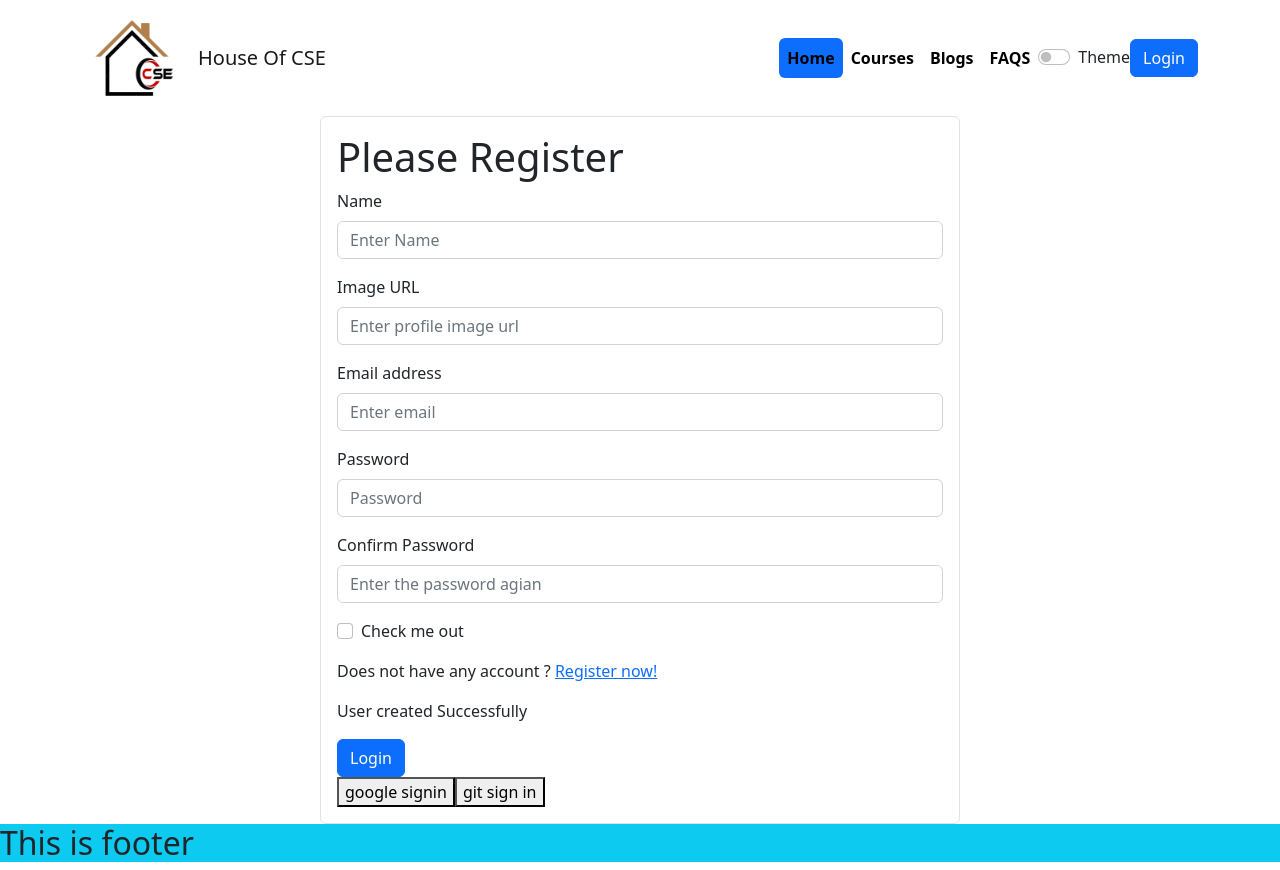
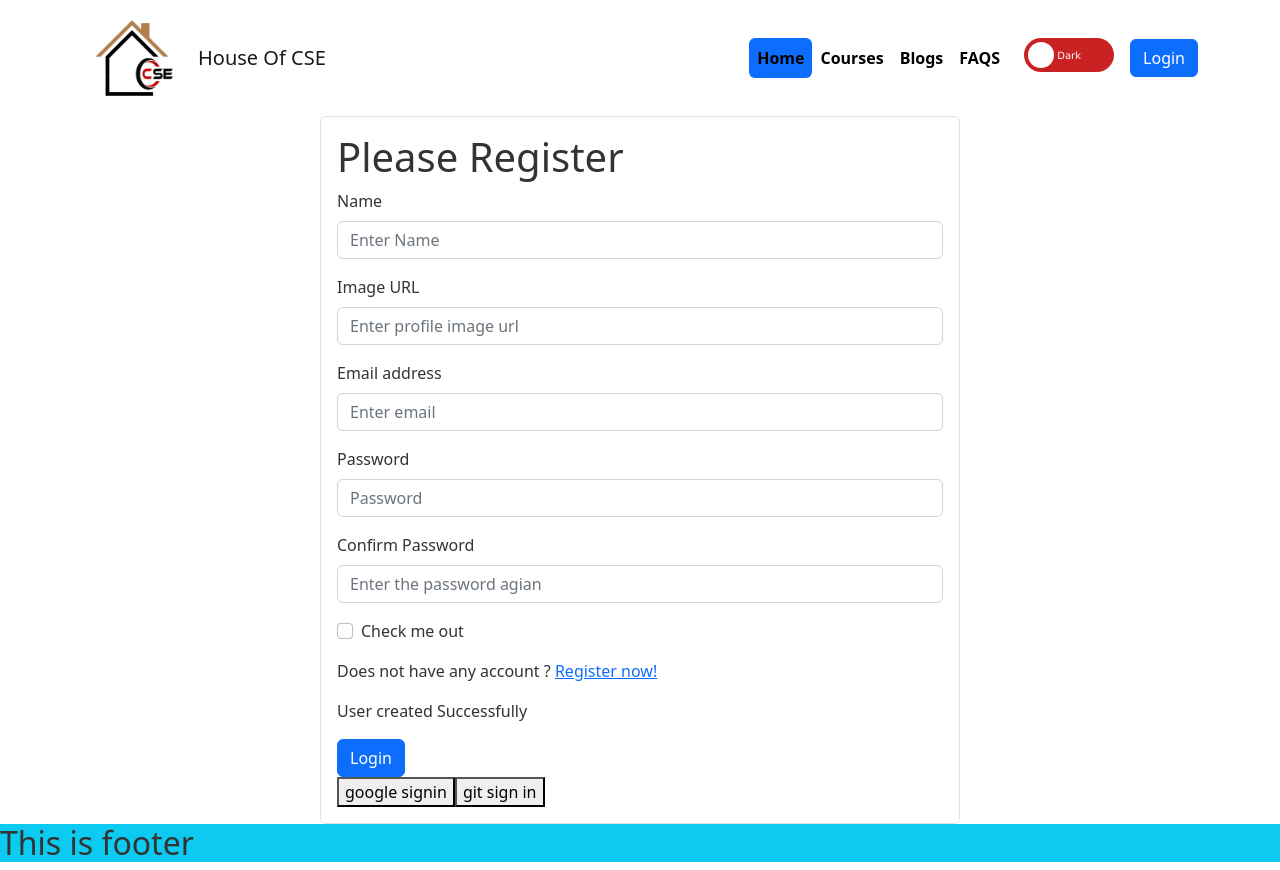
Before and after one commit to ASHRAF1925/House-of-Cse-Client-Side, a React (Create React App) app: page /register in a window 1280 px wide. Built offline with nearby package versions, Linux system fonts and the light colour scheme; no server answers.

Commit message:
theme done

```diff
--- a/package.json
+++ b/package.json
@@ -16,6 +16,7 @@
     "react-scripts": "5.0.1",
     "react-slick": "^0.29.0",
     "slick-carousel": "^1.8.1",
+    "styled-components": "^5.3.6",
     "web-vitals": "^2.1.4"
   },
   "scripts": {
--- a/src/Pages/Shared/Header/Header.css
+++ b/src/Pages/Shared/Header/Header.css
@@ -2,3 +2,91 @@
     color: black;
     font-weight: bolder;
 }
+.dark {
+    background-color: #333;
+    color: #fff;
+  }
+  .light {
+    background-color: #fff;
+    color: #333;
+  }
+
+  .switch {
+    position: relative;
+    display: inline-block;
+    width: 90px;
+    height: 34px;
+  }
+
+  .switch input {display:none;}
+
+  .slider {
+    position: absolute;
+    cursor: pointer;
+    top: 0;
+    left: 0;
+    right: 0;
+    bottom: 0;
+    background-color: #ca2222;
+    -webkit-transition: .4s;
+    transition: .4s;
+  }
+
+  .slider:before {
+    position: absolute;
+    content: "";
+    height: 26px;
+    width: 26px;
+    left: 4px;
+    bottom: 4px;
+    background-color: white;
+    -webkit-transition: .4s;
+    transition: .4s;
+  }
+
+  input:checked + .slider {
+    background-color: #2ab934;
+  }
+
+  input:focus + .slider {
+    box-shadow: 0 0 1px #2196F3;
+  }
+
+  input:checked + .slider:before {
+    -webkit-transform: translateX(55px);
+    -ms-transform: translateX(55px);
+    transform: translateX(55px);
+  }
+
+  /*------ ADDED CSS ---------*/
+  .on
+  {
+    display: none;
+  }
+
+  .on, .off
+  {
+    color: white;
+    position: absolute;
+    transform: translate(-50%,-50%);
+    top: 50%;
+    left: 50%;
+    font-size: 10px;
+    font-family: Verdana, sans-serif;
+  }
+
+  input:checked+ .slider .on
+  {display: block;}
+
+  input:checked + .slider .off
+  {display: none;}
+
+  /*--------- END --------*/
+
+  /* Rounded sliders */
+  .slider.round {
+    border-radius: 34px;
+  }
+
+  .slider.round:before {
+    border-radius: 50%;}
--- a/src/Pages/Shared/Header/Header.js
+++ b/src/Pages/Shared/Header/Header.js
@@ -1,29 +1,45 @@
-import React from 'react';
-import Container from 'react-bootstrap/Container';
-import Nav from 'react-bootstrap/Nav';
-import Navbar from 'react-bootstrap/Navbar';
-import { Link } from 'react-router-dom';
-import Form from 'react-bootstrap/Form';
+import React from "react";
+import Container from "react-bootstrap/Container";
+import Nav from "react-bootstrap/Nav";
+import Navbar from "react-bootstrap/Navbar";
+import { Link } from "react-router-dom";
+import Form from "react-bootstrap/Form";
 import logo from "../../../Assets/Images/logo-removebg-preview.png";
-import "./Header.css"
-import { useContext } from 'react';
-import { AuthContext } from '../../../Contexts/UserContext';
+import "./Header.css";
+import { useContext } from "react";
+import { AuthContext } from "../../../Contexts/UserContext";
+import { useState } from "react";
+import { useEffect } from "react";
 const Header = () => {
+  const { user, logout } = useContext(AuthContext);
 
-  const {user,logout}=useContext(AuthContext);
+  const [theme, setTheme] = useState(localStorage.getItem("theme") || "light");
+  const toggleTheme = () => {
+    if (theme === "light") {
+      setTheme("dark");
+    } else {
+      setTheme("light");
+    }
+  };
 
-  const handlelogout=()=>{
+  useEffect(() => {
+    localStorage.setItem("theme", theme);
+    document.body.className = theme;
+  }, [theme]);
+
+  const handlelogout = () => {
     logout()
       .then(() => {
         // Sign-out successful.
-      console.log("signout successful")
-    }).catch((error) => {
+        console.log("signout successful");
+      })
+      .catch((error) => {
         console.log(error);
       });
-  }
+  };
   return (
     <div>
-        <Navbar expand="lg" id='backgroundColor'>
+      <Navbar expand="lg" id="backgroundColor">
         <div className="d-flex  me-auto container ">
           <div>
             <Navbar.Brand href="/">
@@ -36,55 +52,88 @@ const Header = () => {
               />
             </Navbar.Brand>
           </div>
-        <Navbar.Brand href="/"  className="title">
+          <Navbar.Brand href="/" className="title">
             House Of CSE
           </Navbar.Brand>
 
           <Navbar.Toggle aria-controls="basic-navbar-nav " />
           <Navbar.Collapse id="basic-navbar-nav ">
-          <Nav variant="pills" defaultActiveKey="/" className="ms-auto my-auto align-items-center ">
+            <Nav
+              variant="pills"
+              defaultActiveKey="/"
+              className="ms-auto my-auto align-items-center "
+            >
               <Nav.Item>
-              <Nav.Link eventKey="/"><Link to='/' className="text-decoration-none  text_color"> Home</Link></Nav.Link>
+                <Nav.Link eventKey="/">
+                  <Link to="/" className="text-decoration-none  text_color">
+                    {" "}
+                    Home
+                  </Link>
+                </Nav.Link>
               </Nav.Item>
               <Nav.Item>
-              <Nav.Link eventKey="/Courses"><Link to='/Courses' className="text-decoration-none  text_color"> Courses</Link></Nav.Link>
+                <Nav.Link eventKey="/Courses">
+                  <Link
+                    to="/Courses"
+                    className="text-decoration-none  text_color"
+                  >
+                    {" "}
+                    Courses
+                  </Link>
+                </Nav.Link>
               </Nav.Item>
               <Nav.Item>
-              <Nav.Link eventKey="/Blogs"><Link to='/Blogs' className="text-decoration-none  text_color"> Blogs</Link></Nav.Link>
+                <Nav.Link eventKey="/Blogs">
+                  <Link
+                    to="/Blogs"
+                    className="text-decoration-none  text_color"
+                  >
+                    {" "}
+                    Blogs
+                  </Link>
+                </Nav.Link>
               </Nav.Item>
               <Nav.Item>
-              <Nav.Link eventKey="/FAQS"><Link to='/FAQS' className="text-decoration-none  text_color"> FAQS</Link></Nav.Link>
+                <Nav.Link eventKey="/FAQS">
+                  <Link to="/FAQS" className="text-decoration-none  text_color">
+                    {" "}
+                    FAQS
+                  </Link>
+                </Nav.Link>
               </Nav.Item>
               <Form>
-      <Form.Check
-        type="switch"
-        id="custom-switch"
-        label="Theme"
-      />
 
+                <label class="switch mx-3">
+                  <input type="checkbox" id="togBtn" />
+                  <div onClick={toggleTheme} class="slider round">
+                    <span class="on">Light</span>
+                    <span class="off">Dark</span>
+                  </div>
+                </label>
               </Form>
 
-             {user?.uid && <div>  <img
+              {user?.uid && (
+                <div>
+                  {" "}
+                  <img
                     src="Images/logo-removebg-preview.png"
                     width="100"
                     height="100"
                     className="d-inline-block align-top rounded-circle"
                     alt=""
-            /><span>welcome {user.email}</span></div> }
-            {
-              user?.uid?
-              <Link><button onClick={handlelogout}>Sign Out</button></Link>
-              :
-              <Link to="/login"><button className='btn btn-primary' >Login</button></Link>
-
-
-            }
-
-
-
-
-
-
+                  />
+                  <span>welcome {user.email}</span>
+                </div>
+              )}
+              {user?.uid ? (
+                <Link>
+                  <button onClick={handlelogout}>Sign Out</button>
+                </Link>
+              ) : (
+                <Link to="/login">
+                  <button className="btn btn-primary">Login</button>
+                </Link>
+              )}
             </Nav>
           </Navbar.Collapse>
         </div>
```
Also changed, not shown: src/Pages/Shared/DarkMode/DarkMode.js (added, +19 -0 lines), 1 other file (tests, documents, lock files or other folders). Lines whose indentation alone changed are shown as unchanged.
